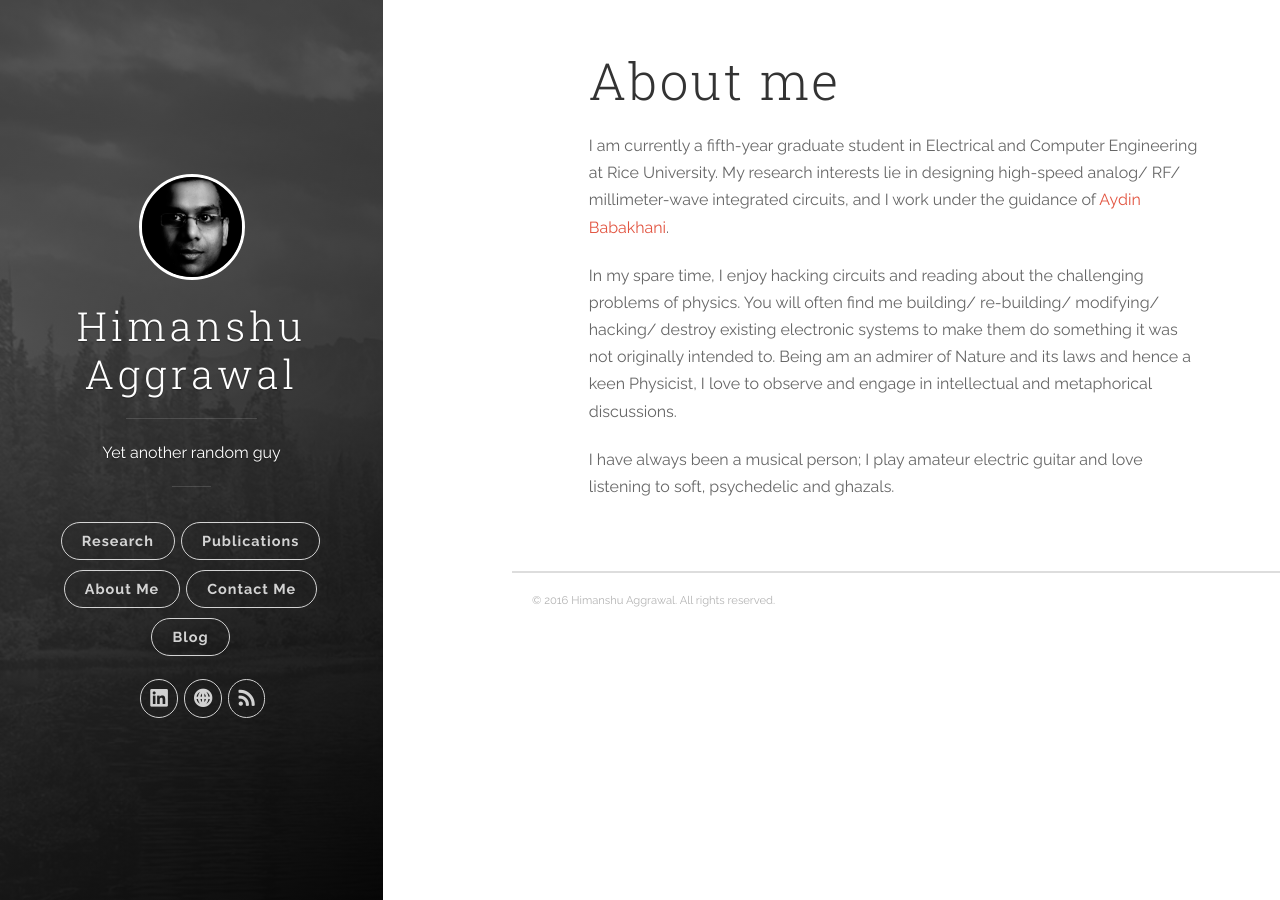
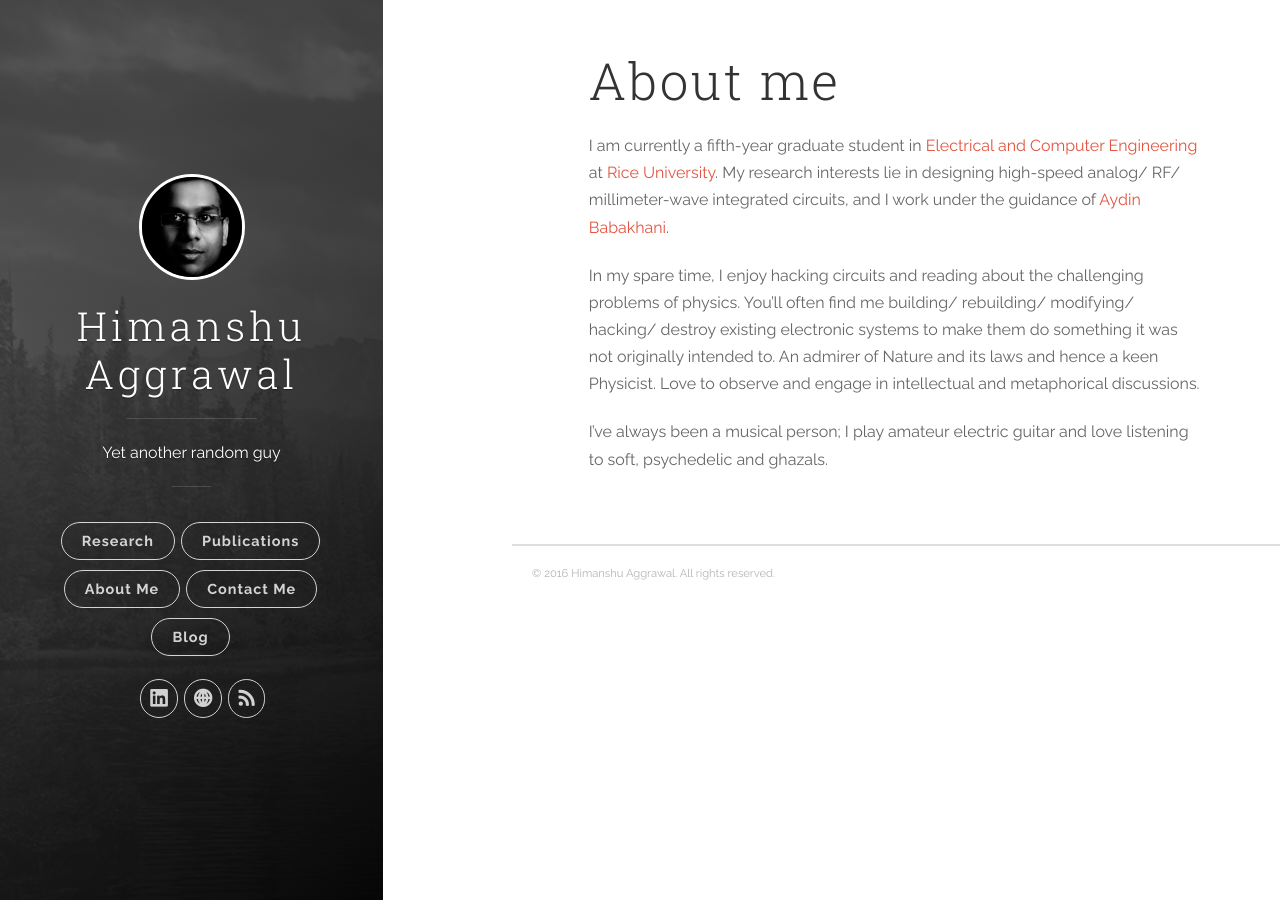
Before and after one commit to ahimanshu13/ahimanshu13.github.io, a Jekyll site: the page built from about/index.md, in a window 1280 px wide. Built offline with Jekyll 4.4.1, drawn with Linux system fonts in a browser that asks for light colours; nearby versions of some CDN libraries.

Commit message:
About me update

```diff
--- a/about/index.md
+++ b/about/index.md
@@ -5,8 +5,8 @@ published: true
 categories: about
 ---
 
-I am currently a fifth-year graduate student in Electrical and Computer Engineering at Rice University. My research interests lie in designing high-speed analog/ RF/ millimeter-wave integrated circuits, and I work under the guidance of [Aydin Babakhani](http://ece.rice.edu/~ab28/).
+I am currently a fifth-year graduate student in [Electrical and Computer Engineering](www.ece.rice.edu) at [Rice University](www.rice.edu). My research interests lie in designing high-speed analog/ RF/ millimeter-wave integrated circuits, and I work under the guidance of [Aydin Babakhani](http://ece.rice.edu/~ab28/).
 
-In my spare time, I enjoy hacking circuits and reading about the challenging problems of physics. You will often find me building/ re-building/ modifying/ hacking/ destroy existing electronic systems to make them do something it was not originally intended to. Being am an admirer of Nature and its laws and hence a keen Physicist, I love to observe and engage in intellectual and metaphorical discussions.
+In my spare time, I enjoy hacking circuits and reading about the challenging problems of physics. You'll often find me building/ rebuilding/ modifying/ hacking/ destroy existing electronic systems to make them do something it was not originally intended to. An admirer of Nature and its laws and hence a keen Physicist. Love to observe and engage in intellectual and metaphorical discussions.
 
-I have always been a musical person; I play amateur electric guitar and love listening to soft, psychedelic and ghazals.
+I've always been a musical person; I play amateur electric guitar and love listening to soft, psychedelic and ghazals.
```
